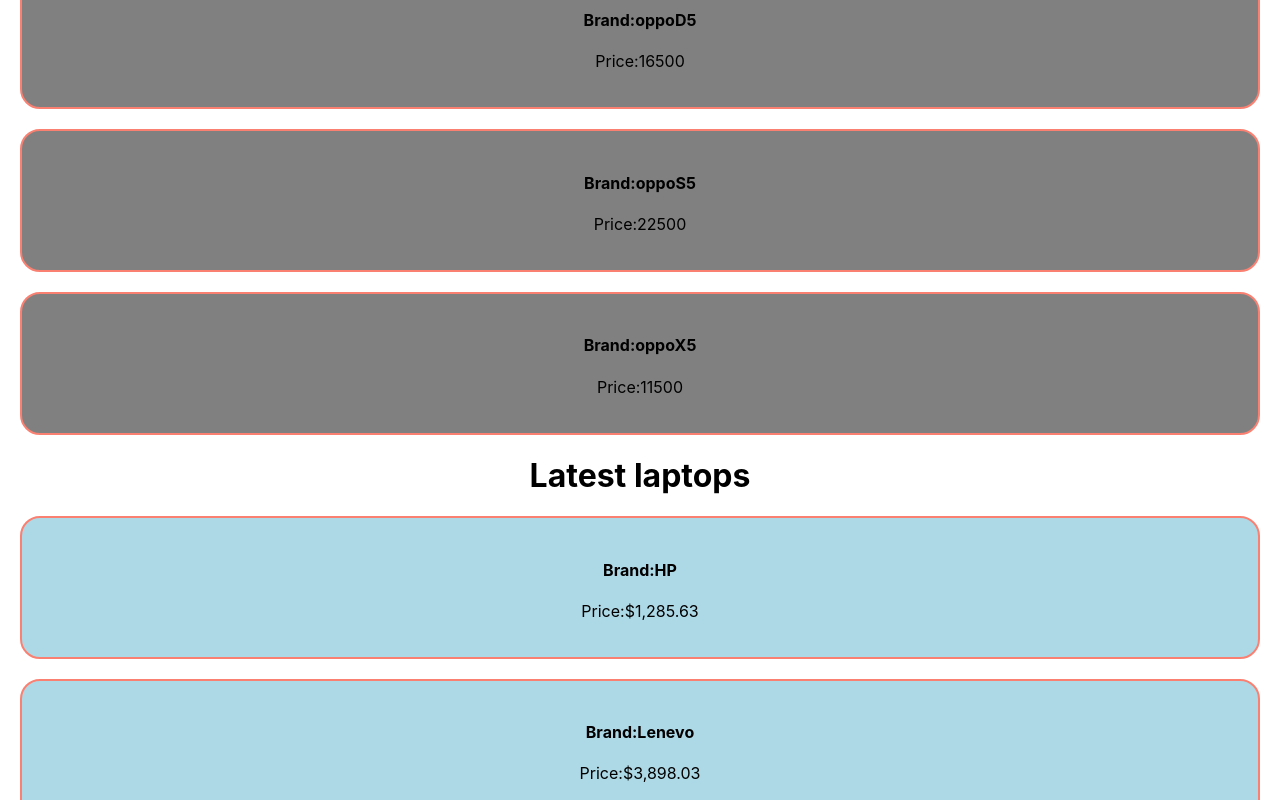
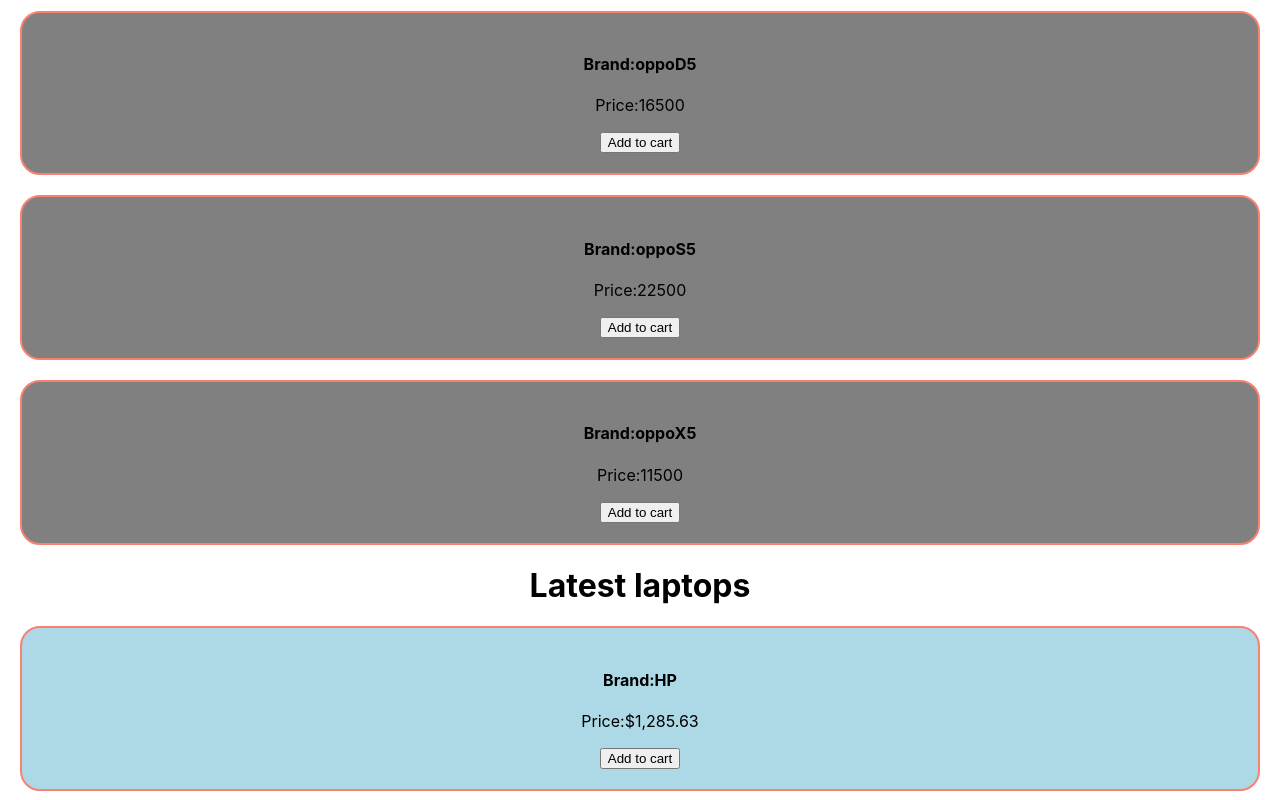
Before and after one commit to Rayhan108/react-storage-and-handler, a React (Create React App) app: page / in a window 1280 px wide. Shown: the part 440-1240 px from the top of the page. Built offline with nearby package versions, Linux system fonts and the light colour scheme.

Commit message:
added add to cart btn

```diff
--- a/src/components/AllLaptop/AllLaptop.js
+++ b/src/components/AllLaptop/AllLaptop.js
@@ -1,11 +1,15 @@
 import React from 'react';
 
 const AllLaptop = (props) => {
-    const {name,price}=props.laptop;
+    const {id,name,price}=props.laptop;
+    const addToCart =(id)=>{
+        console.log("item added",id);
+    }
     return (
         <div style={{border:"2px solid salmon",borderRadius:"20px",margin:"20px",padding:"20px",background:"lightblue"}}>
              <h4>Brand:{name}</h4>
             <p>Price:{price}</p>
+            <button onClick={()=>addToCart(id)}>Add to cart</button>
         </div>
     );
 };
--- a/src/components/AllMobile/AllMobile.js
+++ b/src/components/AllMobile/AllMobile.js
@@ -2,10 +2,14 @@
 
 const AllMobile = (props) => {
     const {id,name,price}=props.mobile;
+    const addToCart =(id)=>{
+        console.log("item added",id);
+    }
     return (
         <div style={{border:"2px solid salmon",borderRadius:"20px",margin:"20px",padding:"20px",background:"gray"}}>
             <h4>Brand:{name}</h4>
             <p>Price:{price}</p>
+            <button onClick={()=>addToCart(id)}>Add to cart</button>
         </div>
     );
 };
```
